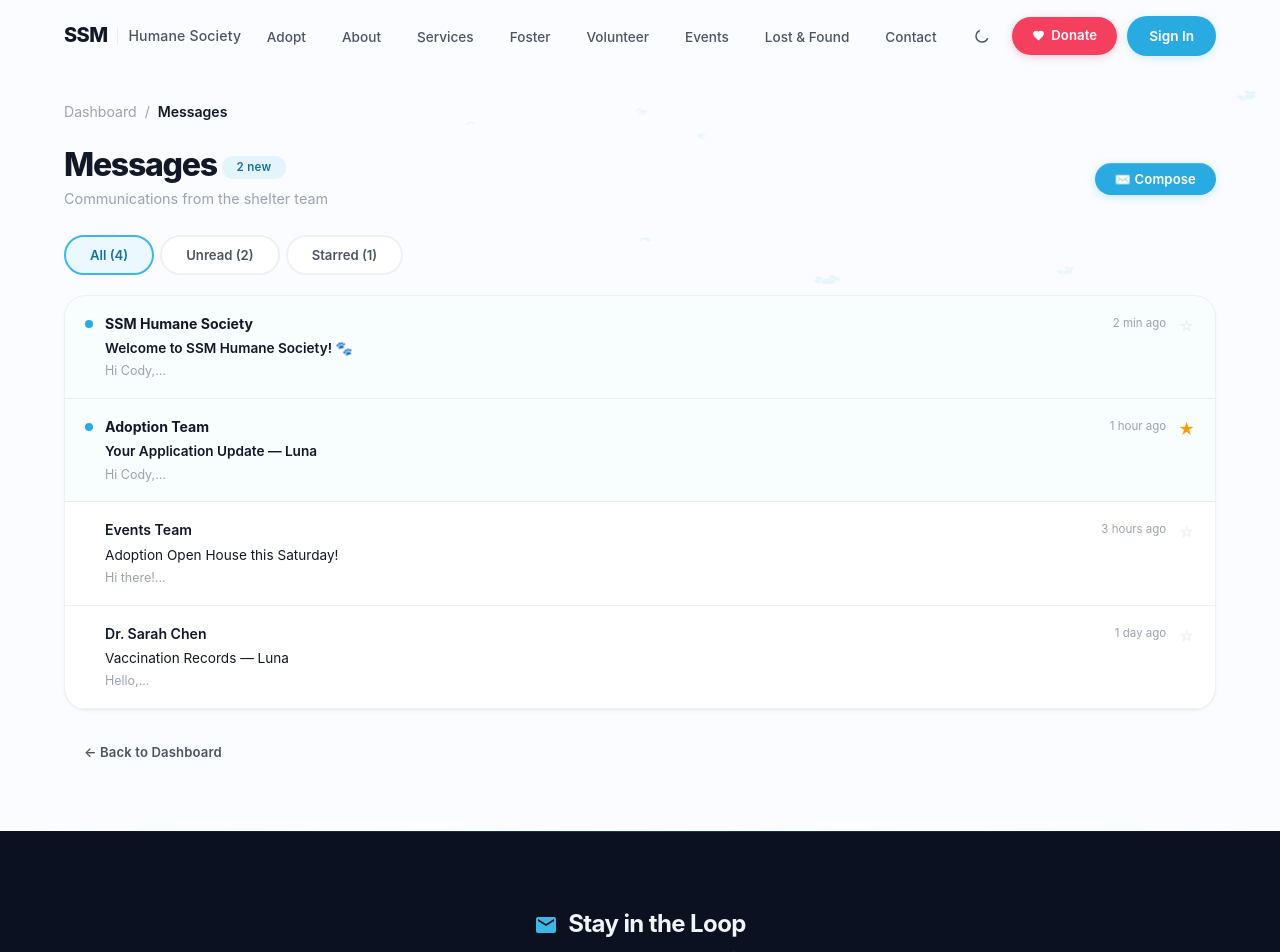
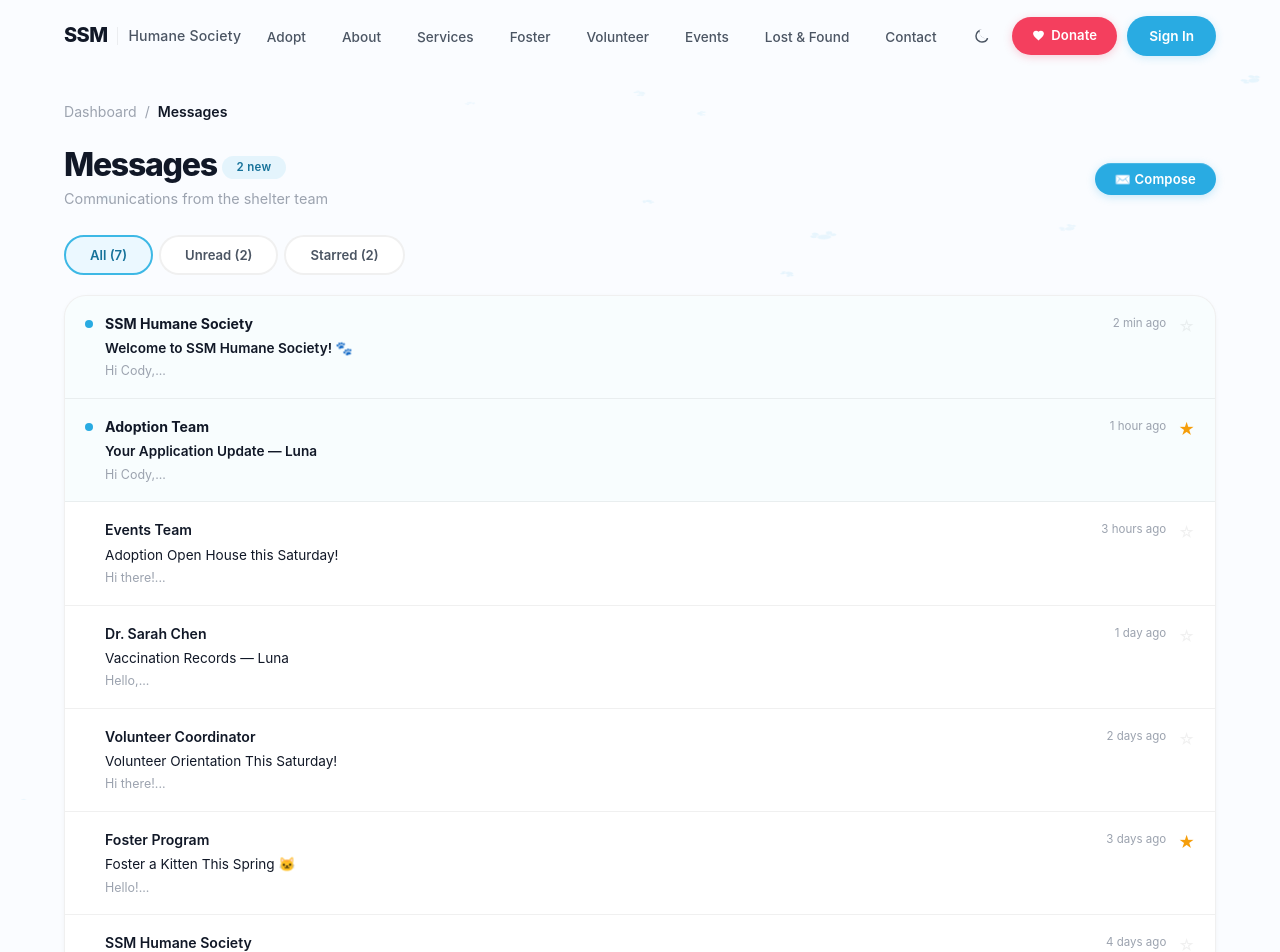
Before and after one commit to coja-mo/ssm-humane-society, a Next.js app: page /dashboard/messages in a window 1280 px wide. Shown: the top 952 px of the page. Built offline with nearby package versions, Linux system fonts and the light colour scheme; sample sign-in values are in the browser's storage.

Commit message:
deepen dashboard messages page
- Expanded from 4 to 7 messages (Volunteer Orientation, Foster Kittens, Pet Status Update)
- Added quick-reply suggestion buttons in message detail view (3 contextual pre-filled replies)
- Messages cover more topics: volunteering, fostering, system notifications

```diff
--- a/app/dashboard/messages/page.js
+++ b/app/dashboard/messages/page.js
@@ -23,6 +23,21 @@ const MOCK_MESSAGES = [
     id: '4', from: 'Dr. Sarah Chen', fromRole: 'vet', subject: 'Vaccination Records — Luna',
     body: 'Hello,\n\nI wanted to let you know that Luna\'s vaccination records are up to date. She has received:\n• FVRCP (core vaccine)\n• Rabies vaccination\n• FeLV test (negative)\n\nShe is also spayed and microchipped. All records will be provided upon adoption.\n\nPlease let me know if you have any health-related questions.\n\nDr. Sarah Chen\nVeterinary Staff',
     time: '1 day ago', read: true, starred: false,
+  },
+  {
+    id: '5', from: 'Volunteer Coordinator', fromRole: 'staff', subject: 'Volunteer Orientation This Saturday!',
+    body: 'Hi there!\n\nThank you for your interest in volunteering at the shelter. We\'d love to have you join our team!\n\nOur next volunteer orientation session is this Saturday from 10 AM - 12 PM. Here\'s what to expect:\n\n1. Welcome and introductions\n2. Shelter tour and safety guidelines\n3. Overview of volunteer roles\n4. Hands-on training with animals\n\nPlease wear closed-toe shoes and comfortable clothing. Light refreshments will be provided.\n\nLooking forward to meeting you!\n\nSarah Thompson\nVolunteer Coordinator',
+    time: '2 days ago', read: true, starred: false,
+  },
+  {
+    id: '6', from: 'Foster Program', fromRole: 'staff', subject: 'Foster a Kitten This Spring 🐱',
+    body: 'Hello!\n\nKitten season is approaching and we need foster families more than ever. Here\'s what you should know:\n\n🏠 We provide all supplies (food, litter, crate)\n🏥 All veterinary care is covered\n📋 Typical foster period: 2-8 weeks\n❤️ You help save lives!\n\nWe have kittens of all ages who need temporary loving homes. Even if you can only foster for a few weeks, it makes a huge difference.\n\nInterested? Reply to this message or visit our foster page for more details.\n\nThank you for making a difference!\nFoster Team',
+    time: '3 days ago', read: true, starred: true,
+  },
+  {
+    id: '7', from: 'SSM Humane Society', fromRole: 'system', subject: 'Pet Status Update — Buddy',
+    body: 'This is an automated notification.\n\nA pet you\'ve shown interest in has been updated:\n\n🐕 Buddy (Labrador Mix, Male, 3 years)\nStatus: Still Available\n\nBuddy has been at the shelter for 45 days and is eagerly waiting for his forever home. He\'s great with kids and other dogs.\n\nDon\'t miss your chance — schedule a visit today!\n\nView Buddy\'s profile: /adopt/buddy',
+    time: '4 days ago', read: true, starred: false,
   },
 ];
 
@@ -253,6 +268,22 @@ export default function MessagesPage() {
                       {selected.starred ? '★ Starred' : '☆ Star'}
                     </button>
                   </div>
+                  {/* Quick Reply Suggestions */}
+                  <div style={{ marginTop: '16px', paddingTop: '16px', borderTop: '1px solid var(--border-light)' }}>
+                    <div style={{ fontSize: '0.75rem', color: 'var(--text-muted)', marginBottom: '10px', fontWeight: 600 }}>Quick Replies</div>
+                    <div style={{ display: 'flex', gap: '8px', flexWrap: 'wrap' }}>
+                      {['Thank you for the update!', 'I have a question about this.', 'I\'d like to schedule a visit.'].map(reply => (
+                        <button key={reply} onClick={() => { setComposing(true); setSelectedId(null); setComposeData({ subject: `Re: ${selected.subject}`, body: reply }); }}
+                          style={{
+                            padding: '8px 14px', borderRadius: '100px', border: '1px solid var(--border-light)',
+                            background: 'var(--bg-secondary)', color: 'var(--text-secondary)', fontSize: '0.8rem',
+                            cursor: 'pointer', fontFamily: 'inherit', transition: 'all 0.2s',
+                          }}>
+                          {reply}
+                        </button>
+                      ))}
+                    </div>
+                  </div>
                 </>
               ) : null}
             </div>
```
